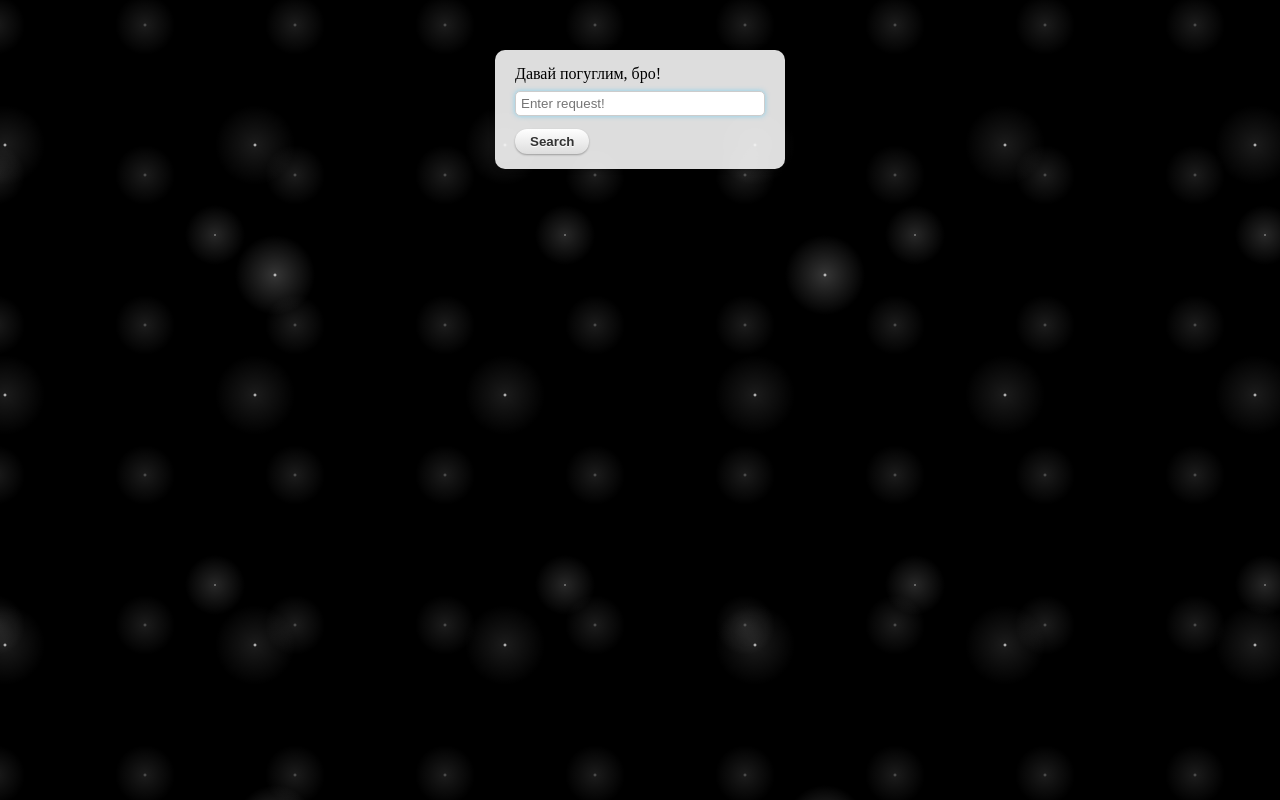
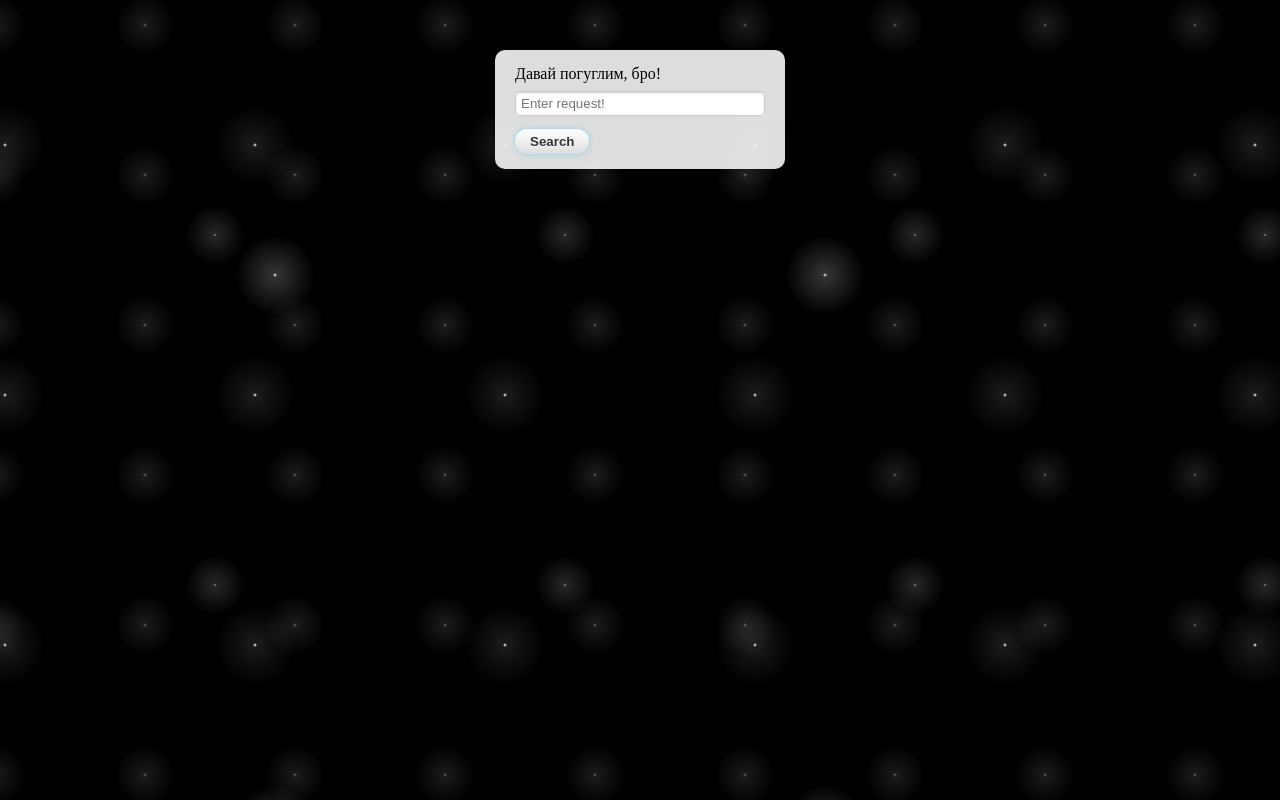
Before and after one commit to spalah-01-2017/DOM_events_RegExp_basics, a plain HTML site: page HomeWork/search/index.html in a window 1280 px wide. In both pictures the pointer is over the input "Search". Drawn offline with Linux system fonts and the light colour scheme.

Commit message:
Some changes

```diff
--- a/HomeWork/search/css/style.css
+++ b/HomeWork/search/css/style.css
@@ -27,6 +27,9 @@ form {
     border-radius: 5px;
     box-shadow:inset 0 1px 2px rgba(0, 0, 0, 0.2);
     box-sizing:border-box;
+}
+
+.input-item:focus {
     box-shadow:0 0 5px rgba(50, 200, 255, 0.5);
     outline:none;
 }
@@ -54,3 +57,8 @@ input[type="submit"]{
     box-shadow: 0 1px 2px rgba(0, 0, 0, 0.3);
     text-shadow:0 1px 1px white;
 }
+
+input[type="submit"]:hover {
+    box-shadow:0 0 5px rgba(50, 200, 255, 0.5);
+    outline:none;
+}
```
